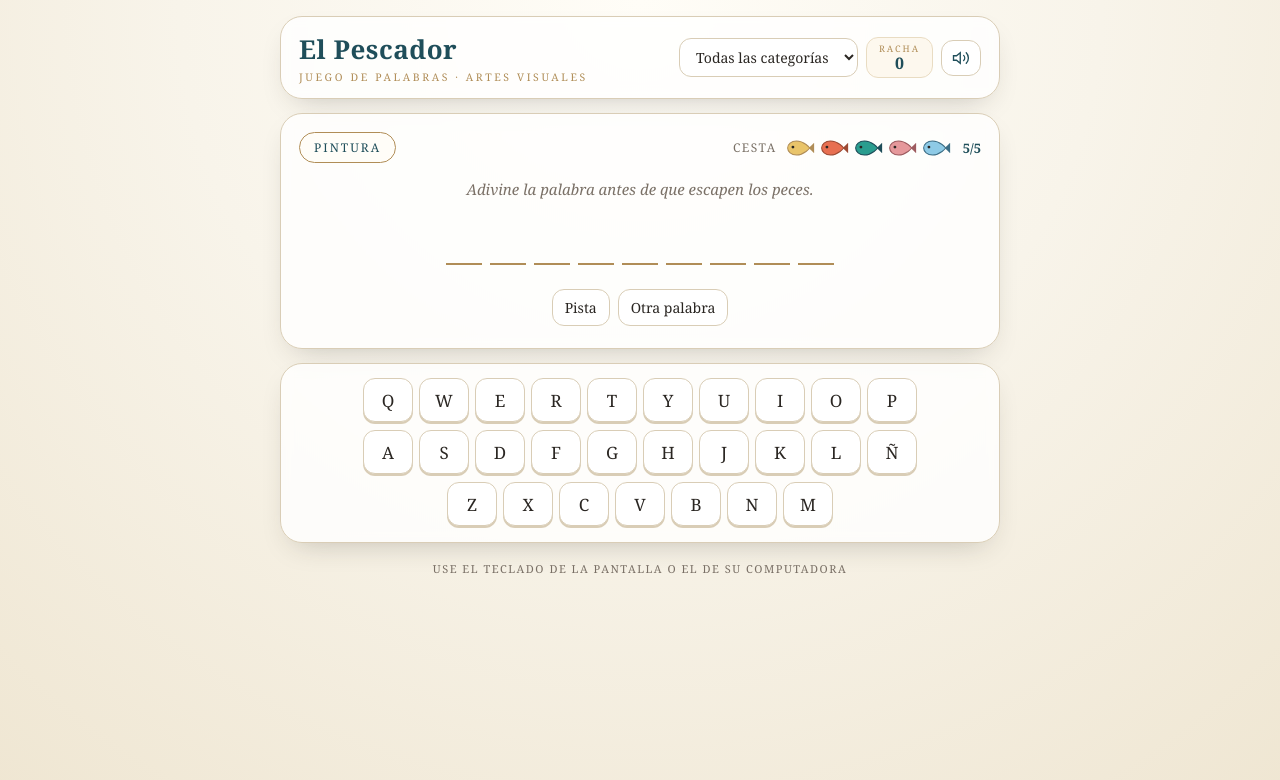
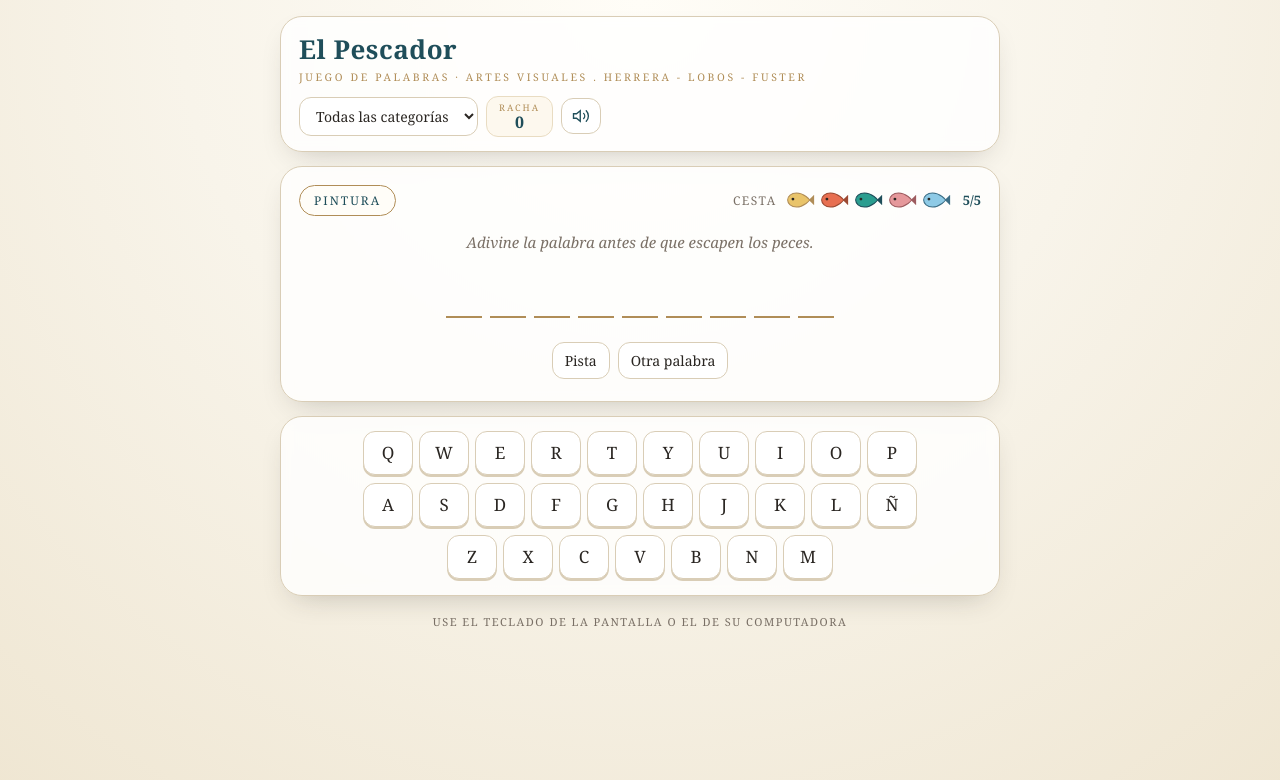
Before and after one commit to davidafuster-design/juego-de-peces, a plain HTML site: page index.html in a window 1280 px wide. Drawn offline with Linux system fonts and the light colour scheme.

Commit message:
Update index.html

```diff
--- a/index.html
+++ b/index.html
@@ -174,7 +174,7 @@
   <header class="card">
     <div class="brand">
       <h1>El Pescador</h1>
-      <p>Juego de palabras · Artes Visuales</p>
+      <p>Juego de palabras · Artes Visuales . Herrera - Lobos - Fuster</p>
     </div>
     <div class="controls">
       <select id="category" aria-label="Categoría">
```
